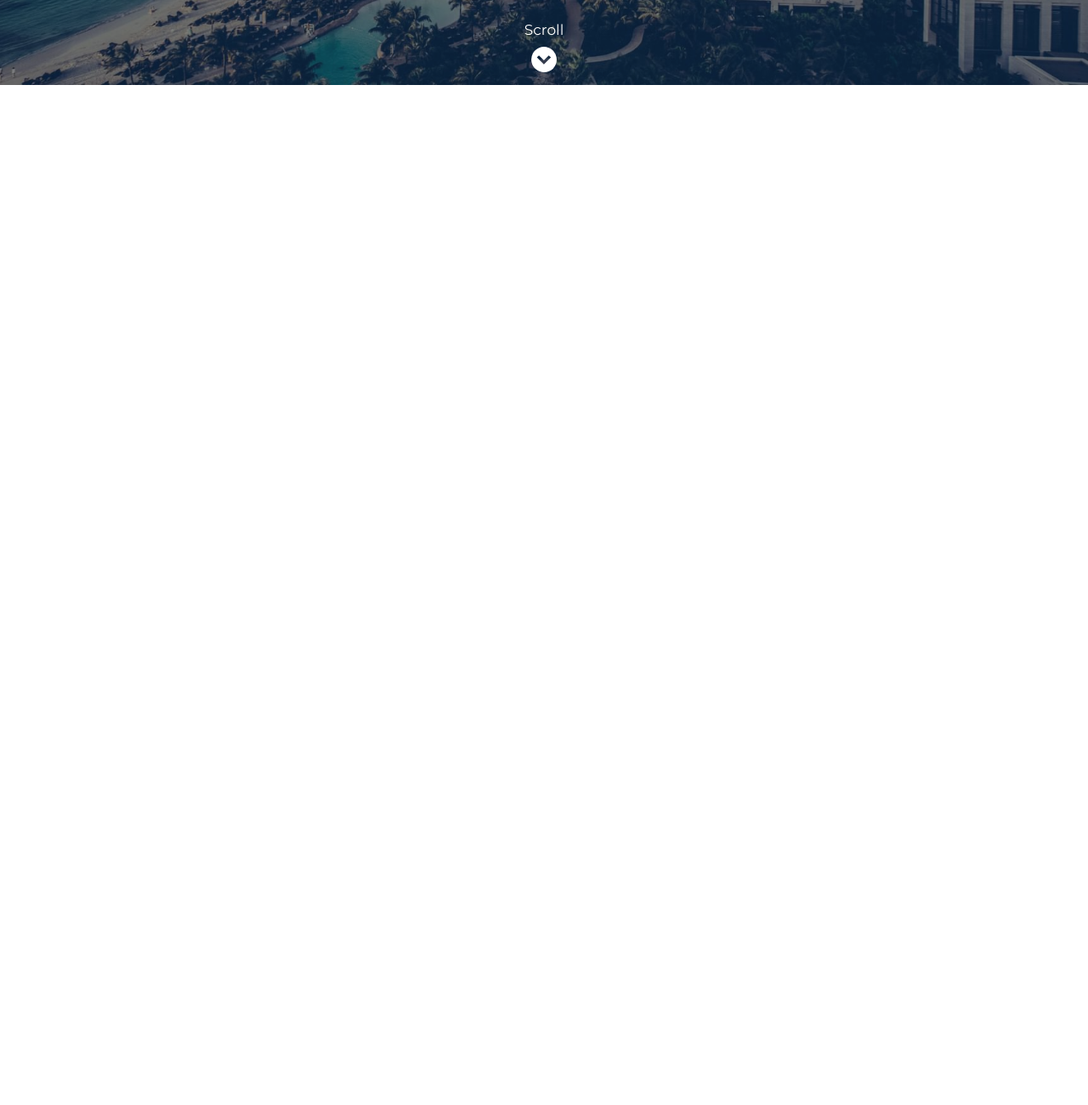
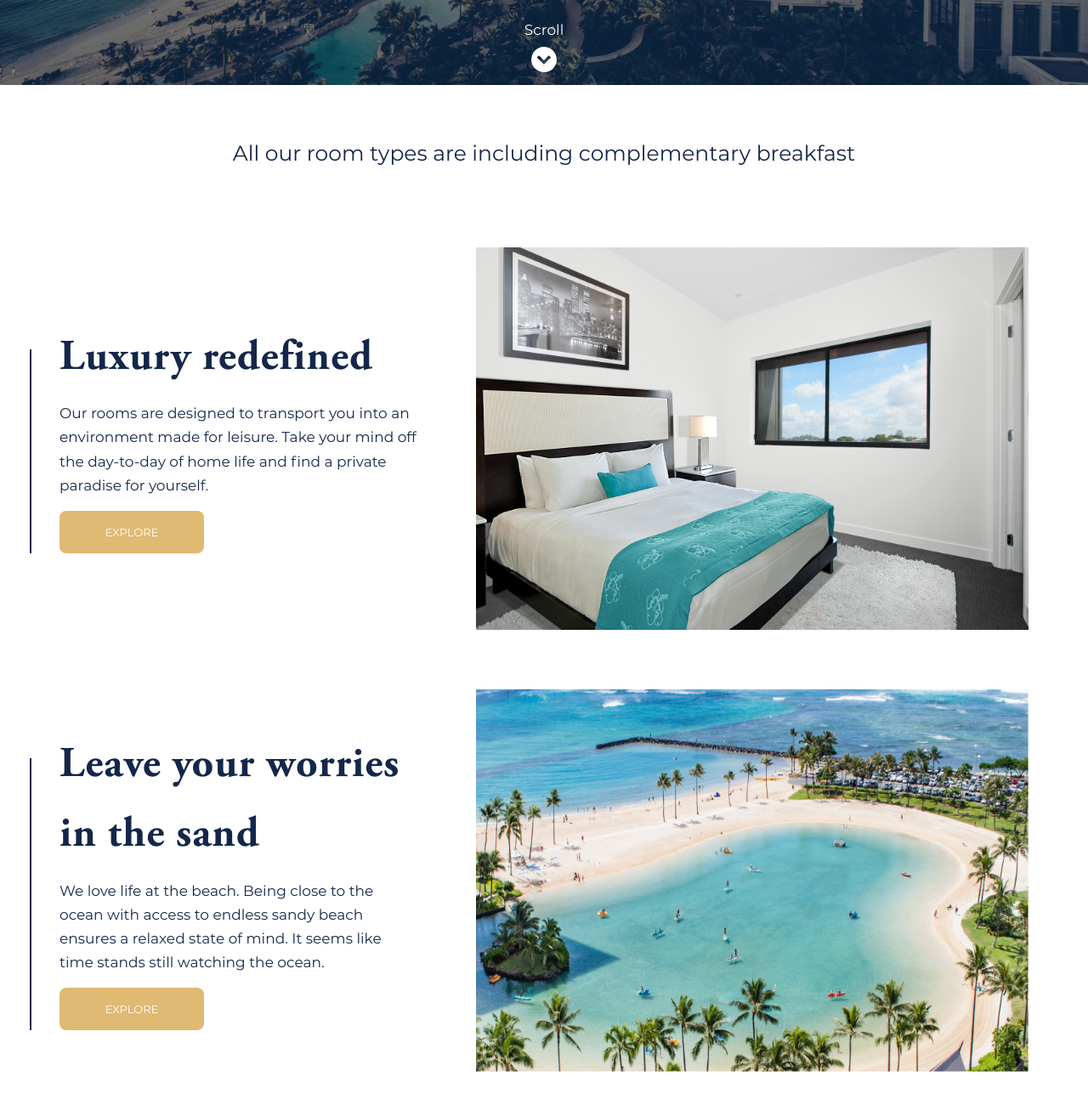
Before and after one commit to SergeyShynkarenko/Booking, a website: page app/index.html in a window 1280 px wide. Shown: the part 700-2000 px from the top of the page at 85% size. Before the commit the page ends 800 px from the top, so only its background shows below. Drawn offline with Linux system fonts and the light colour scheme.

Commit message:
rooms section

```diff
--- a/app/index.html
+++ b/app/index.html
@@ -64,6 +64,51 @@
 
 		</header>
 
+		<section class="about">
+			<div class="container">
+				<div class="about__inner">
+
+					<h3 class="about__title">All our room types are including complementary breakfast</h3>
+
+					<div class="about__rooms">
+						<div class="rooms__info">
+							<h4 class="rooms__info-title">Luxury redefined</h4>
+							<p class="rooms__info-text">
+								Our rooms are designed to transport
+								you into an environment made for leisure.
+								Take your mind off the day-to-day of home
+								life and find a private paradise for yourself.
+							</p>
+							<a  class="rooms__info-btn button" href="#">EXPLORE</a>
+						</div>
+						<div class="rooms__img">
+							<img src="images/dest/room.png" alt="Room">
+						</div>
+					</div>
+
+					<div class="about__views-rooms">
+						<div class="rooms__info">
+							<h4 class="rooms__info-title">Leave your worries in
+							the sand</h4>
+							<p class="rooms__info-text">
+								We love life at the beach. Being close
+								to the ocean with access to endless sandy
+								beach ensures a relaxed state of mind. It
+								seems like time stands still watching the
+								ocean.
+							</p>
+							<a class="rooms__info-btn button" href="#">EXPLORE</a>
+						</div>
+						<div class="rooms__img">
+							<img src="images/dest/ beach.png" alt="Beach">
+						</div>
+					</div>
+
+				</div>
+			</div>
+		</div>
+	</section>
+
 	<script src="js/app.min.js"></script>
 
 </body>
--- a/app/scss/main.scss
+++ b/app/scss/main.scss
@@ -1,3 +1,4 @@
 // CUSTOM USER STYLES & IMPORTS
 @import 'config';
 @import 'partials/header';
+@import 'pages/_about.scss';
--- /dev/null
+++ b/app/scss/pages/_about.scss
@@ -0,0 +1,116 @@
+.about {
+	&__inner {
+		padding: 60px 0 95px;
+		@media (max-width : 680px) {
+			padding: 45px 0 65px;
+		}
+		@media (max-width : 320px) {
+			padding: 35px 0 45px;
+		}
+	}
+	&__title {
+		margin-bottom: 90px;
+		font-size: 25px;
+		font-weight: 400;
+		text-align: center;
+		@media (max-width : 680px) {
+			margin-bottom: 25px;
+		}
+		@media (max-width : 480px) {
+			font-size: 17px;
+		}
+	}
+	&__rooms {
+		display: flex;
+		justify-content: space-between;
+		margin-bottom: 70px;
+		position: relative;
+		&::before {
+			content: "";
+			border-left: 2px solid #14274A;
+			position: absolute;
+			height: 240px;
+			left: -35px;
+			bottom: 90px;
+			@media (max-width : 1170px) {
+				display: none;
+			}
+		}
+		@media (max-width : 990px) {
+			flex-wrap: wrap;
+			justify-content: center;
+		}
+		@media (max-width : 480px) {
+			margin-bottom: 35px;
+		}
+	}
+	&__views-rooms {
+		display: flex;
+		justify-content: space-between;
+		position: relative;
+		&::before {
+			content: "";
+			border-left: 2px solid #14274A;
+			position: absolute;
+			height: 320px;
+			left: -35px;
+			bottom: 49px;
+			@media (max-width : 1170px) {
+				display: none;
+			}
+		}
+		@media (max-width : 990px) {
+			flex-wrap: wrap;
+			justify-content: center;
+		}
+	}
+}
+.rooms__info {
+	display: flex;
+	flex-direction: column;
+	justify-content: center;
+	margin-right: 70px;
+	@media (max-width : 990px) {
+		text-align: center;
+		margin-right: 0;
+	}
+	&-title {
+		font-family: AGaramondPro, sans-serif;
+		font-size: 50px;
+		letter-spacing: 0.02em;
+		font-weight: 700;
+		letter-spacing: 0.02em;
+		@media (max-width : 1160px) {
+			font-size: 40px;
+		}
+		@media (max-width : 1160px) {
+			font-size: 35px;
+		}
+		@media (max-width : 480px) {
+			line-height: 1;
+		}
+	}
+	&-text {
+		@media (max-width : 480px) {
+			font-size: 12px;
+		}
+	}
+	&-btn {
+		width: 170px;
+		height: 50px;
+		text-align: center;
+		@media (max-width : 990px) {
+			margin: 20px auto;
+		}
+	}
+}
+.rooms__img {
+	img {
+		width: 650px;
+		height: 450px;
+		@media (max-width : 990px) {
+			max-width: 100%;
+			height: auto;
+		}
+	}
+}
```
Also changed, not shown: app/css/app.min.css. Lines whose indentation alone changed are shown as unchanged.
